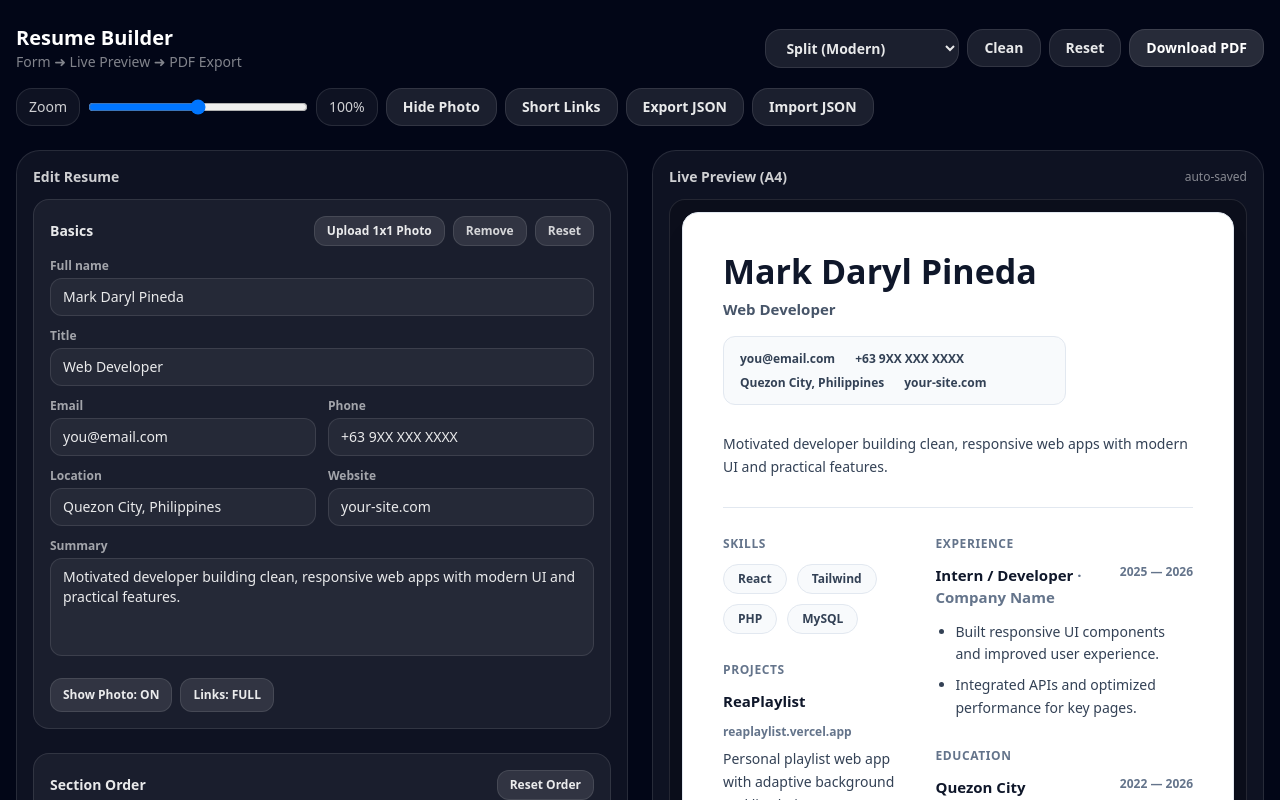
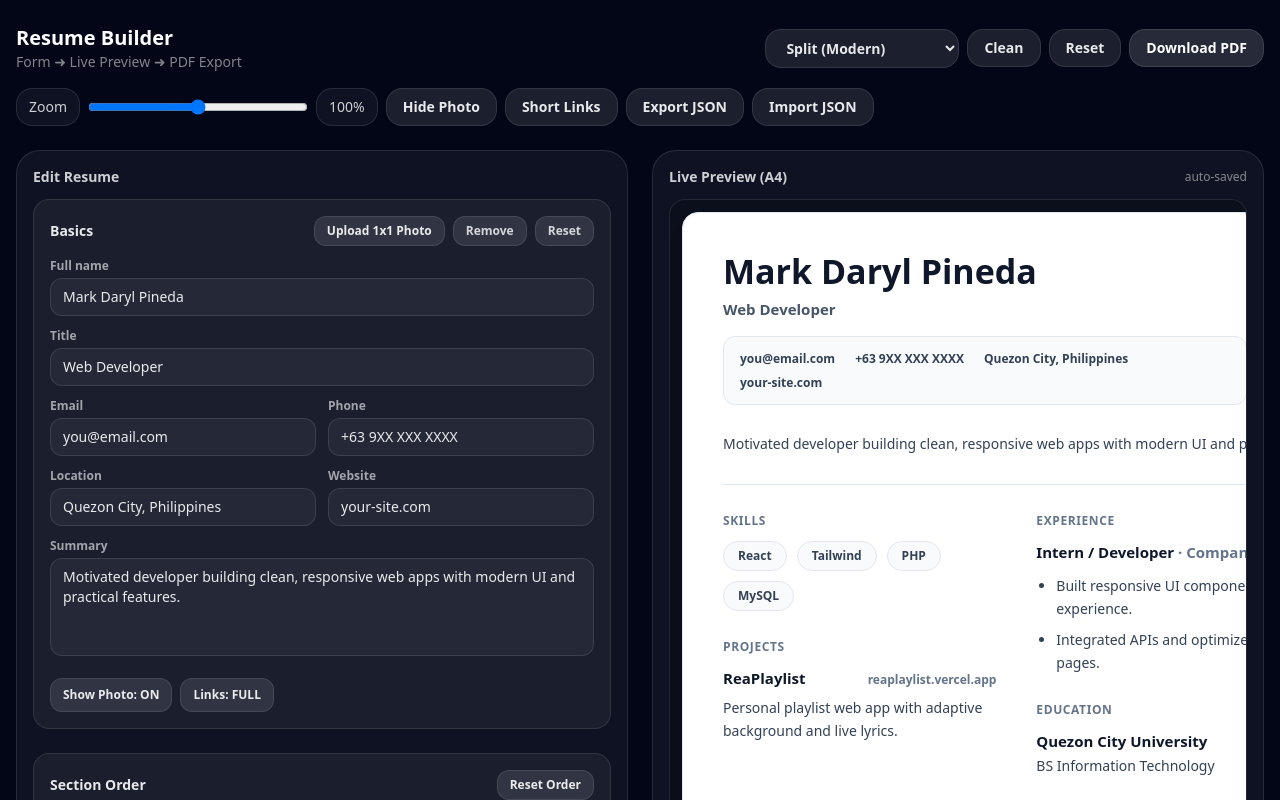
Before and after one commit to Realp03/RealSumeBuilder, a React (Vite) app: page / in a window 1280 px wide. Shown: the top 800 px of the page. Built offline with nearby package versions, Linux system fonts and the light colour scheme.

Commit message:
Update ResumePreview.jsx

```diff
--- a/src/components/ResumePreview.jsx
+++ b/src/components/ResumePreview.jsx
@@ -17,7 +17,10 @@ export default function ResumePreview({ data }) {
 
 function Page({ children }) {
   return (
-    <div className="h-full w-full rounded-2xl border border-slate-200 bg-white p-10 text-slate-900 shadow-xl">
+    <div
+      className="w-[794px] min-h-[1123px] rounded-2xl border border-slate-200 bg-white p-10 text-slate-900 shadow-xl"
+      style={{ WebkitPrintColorAdjust: "exact", printColorAdjust: "exact" }}
+    >
       {children}
     </div>
   );
@@ -153,7 +156,7 @@ function Projects({ items, showFullLinks }) {
               {p.name || "Project"}
             </div>
             <div className="text-xs font-semibold text-slate-500 break-all">
-              {showFullLinks ? (p.link || "") : domainOnly(p.link || "")}
+              {showFullLinks ? p.link || "" : domainOnly(p.link || "")}
             </div>
           </div>
           {p.desc ? (
@@ -415,7 +418,10 @@ function CompactLayout({ data }) {
   const showFullLinks = settings.showFullProjectLinks ?? true;
 
   return (
-    <div className="h-full w-full rounded-2xl border border-slate-200 bg-white p-8 text-slate-900 shadow-xl">
+    <div
+      className="w-[794px] min-h-[1123px] rounded-2xl border border-slate-200 bg-white p-8 text-slate-900 shadow-xl"
+      style={{ WebkitPrintColorAdjust: "exact", printColorAdjust: "exact" }}
+    >
       <div className="flex items-start justify-between gap-7">
         <div className="min-w-0">
           <div className="text-[26px] font-extrabold leading-tight">
```
